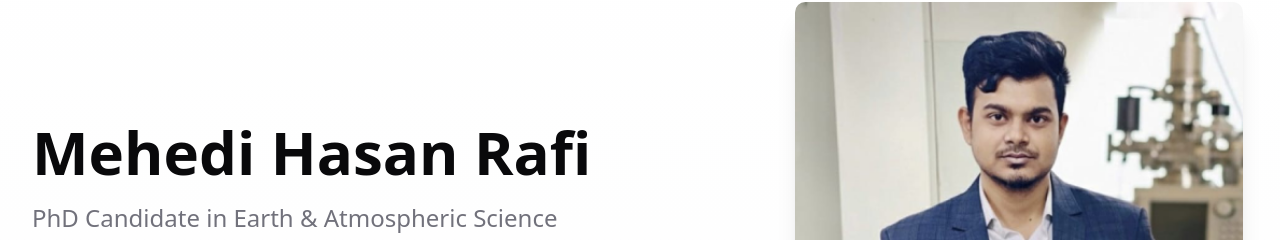
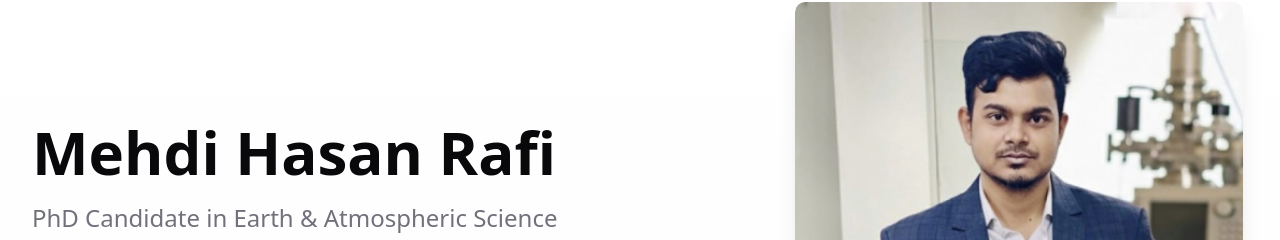
Before and after one commit to foysalahmedmin/mehdihasanrafi-portfolio-website, a React (Vite) app: page / in a window 1280 px wide. Shown: the part 159-399 px from the top of the page. Built offline with nearby package versions, Linux system fonts and the light colour scheme; no server answers.

Commit message:
Naming update

```diff
--- a/src/pages/about.tsx
+++ b/src/pages/about.tsx
@@ -27,7 +27,7 @@ export default function About() {
   usePageSEO({
     title: "About",
     description:
-      "Learn about Mehedi Hasan Rafi's academic background, research experience, and expertise in atmospheric science. Discover his educational journey, skills, and contributions to climate modeling.",
+      "Learn about Mehdi Hasan Rafi's academic background, research experience, and expertise in atmospheric science. Discover his educational journey, skills, and contributions to climate modeling.",
   });
   const education = [
     {
@@ -245,14 +245,14 @@ export default function About() {
   const testimonials = [
     {
       quote:
-        "Mehedi demonstrates exceptional programming and analytical skills and dedication to the research. His work on lightning meteorology has been instrumental to our team's success.",
+        "Mehdi demonstrates exceptional programming and analytical skills and dedication to the research. His work on lightning meteorology has been instrumental to our team's success.",
       author: "Robert H. Holzworth",
       role: "Professor Emeritus, Earth and Space Sciences",
       institution: "University of Washington",
     },
     {
       quote:
-        "An outstanding researcher with a keen eye for detail. Mehedi's contributions to our ionospheric research projects have been invaluable.",
+        "An outstanding researcher with a keen eye for detail. Mehdi's contributions to our ionospheric research projects have been invaluable.",
       author: "Dr. Haris Haralambous",
       role: "Professor of Computer Engineering and Informatics",
       institution: "Frederick University, Cyprus",
@@ -271,7 +271,7 @@ export default function About() {
                 <div className="aspect-[3/4] overflow-hidden rounded-lg shadow-lg">
                   <img
                     src={"/images/profile.png"}
-                    alt="Mehedi Hasan Rafi"
+                    alt="Mehdi Hasan Rafi"
                     className="h-full w-full object-cover"
                   />
                 </div>
@@ -282,10 +282,10 @@ export default function About() {
             <div className="fade-left space-y-6 lg:col-span-2">
               <div>
                 <h1 className="mb-4 text-4xl font-bold lg:text-5xl">
-                  About Mehedi Hasan Rafi
+                  About Mehdi Hasan Rafi
                 </h1>
                 <p className="text-muted-foreground text-xl">
-                  PhD Researcher in Atmospheric Studies
+                  PhD Candidate in Earth & Atmospheric Science
                 </p>
               </div>
 
--- a/src/pages/home.tsx
+++ b/src/pages/home.tsx
@@ -117,14 +117,14 @@ const skills = [
 const testimonials = [
   {
     quote:
-      "Mehedi demonstrates exceptional programming and analytical skills and dedication to the research. His work on lightning meteorology has been instrumental to our team's success.",
+      "Mehdi demonstrates exceptional programming and analytical skills and dedication to the research. His work on lightning meteorology has been instrumental to our team's success.",
     author: "Robert H. Holzworth",
     role: "Professor Emeritus, Earth and Space Sciences",
     institution: "University of Washington",
   },
   {
     quote:
-      "An outstanding researcher with a keen eye for detail. Mehedi's contributions to our ionospheric research projects have been invaluable.",
+      "An outstanding researcher with a keen eye for detail. Mehdi's contributions to our ionospheric research projects have been invaluable.",
     author: "Dr. Haris Haralambous",
     role: "Professor of Computer Engineering and Informatics",
     institution: "Frederick University, Cyprus",
@@ -135,7 +135,7 @@ export default function Home() {
   usePageSEO({
     title: "Home",
     description:
-      "Mehedi Hasan Rafi is a PhD researcher specializing in atmospheric studies, climate modeling, and environmental science. Explore research projects, publications, and academic contributions.",
+      "Mehdi Hasan Rafi is a PhD researcher specializing in atmospheric studies, climate modeling, and environmental science. Explore research projects, publications, and academic contributions.",
   });
 
   const { data: projectsResponse } = useQuery<TBulkProjectResponse>({
@@ -180,7 +180,7 @@ export default function Home() {
             <div className="fade-right order-2 space-y-6 text-center lg:order-1 lg:col-span-3 lg:text-start">
               <div className="space-y-3">
                 <h1 className="text-5xl leading-tight font-bold lg:text-6xl">
-                  Mehedi Hasan Rafi
+                  Mehdi Hasan Rafi
                 </h1>
                 <p className="text-muted-foreground text-xl font-medium lg:text-2xl">
                   PhD Candidate in Earth & Atmospheric Science
@@ -220,7 +220,7 @@ export default function Home() {
                 <div className="aspect-square overflow-hidden rounded-full shadow-xl lg:aspect-[5/6] lg:rounded-lg">
                   <img
                     src={"/images/profile.png"}
-                    alt="Mehedi Hasan Rafi"
+                    alt="Mehdi Hasan Rafi"
                     className="h-full w-full object-cover"
                   />
                 </div>
```
